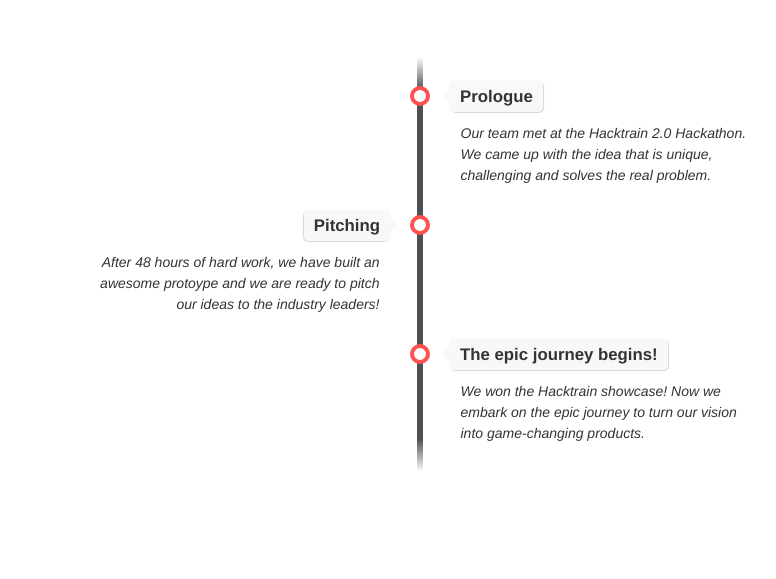
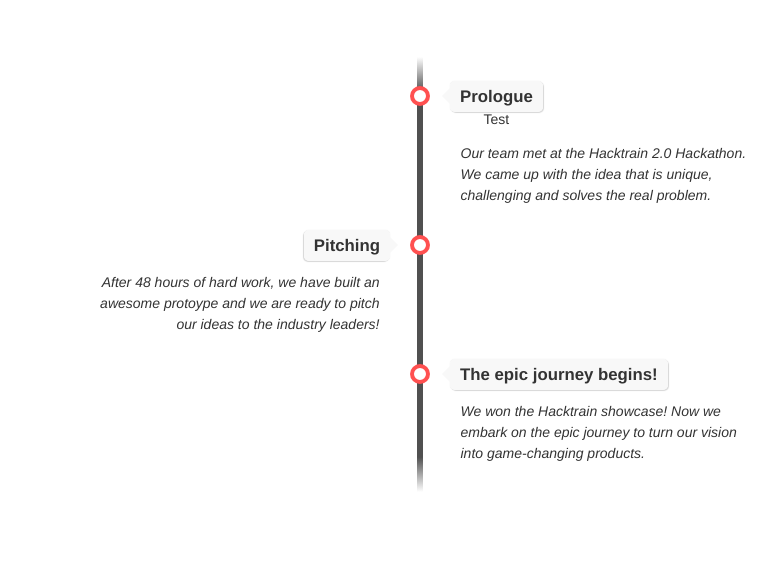
Before and after one commit to DisruptionFeed/disruptionfeed.github.io, a plain HTML site: page index.html in a window 1280 px wide. Shown: the part 1544-2123 px from the top of the page, without its empty margins (220-996 px from the left). Drawn offline with nearby package versions, Linux system fonts and the light colour scheme.

Commit message:
Update index.html
add time wrapper

```diff
--- a/index.html
+++ b/index.html
@@ -50,6 +50,7 @@
                         <div class="direction-r">
                             <div class="flag-wrapper">
                                 <span class="flag">Prologue</span>
+                                <div class"time-wrapper">Test</div>
                             </div>
                             <div class="desc">Our team met at the Hacktrain 2.0 Hackathon. We came up with the idea that is unique, challenging
                                 and solves the real problem.</div>
```
